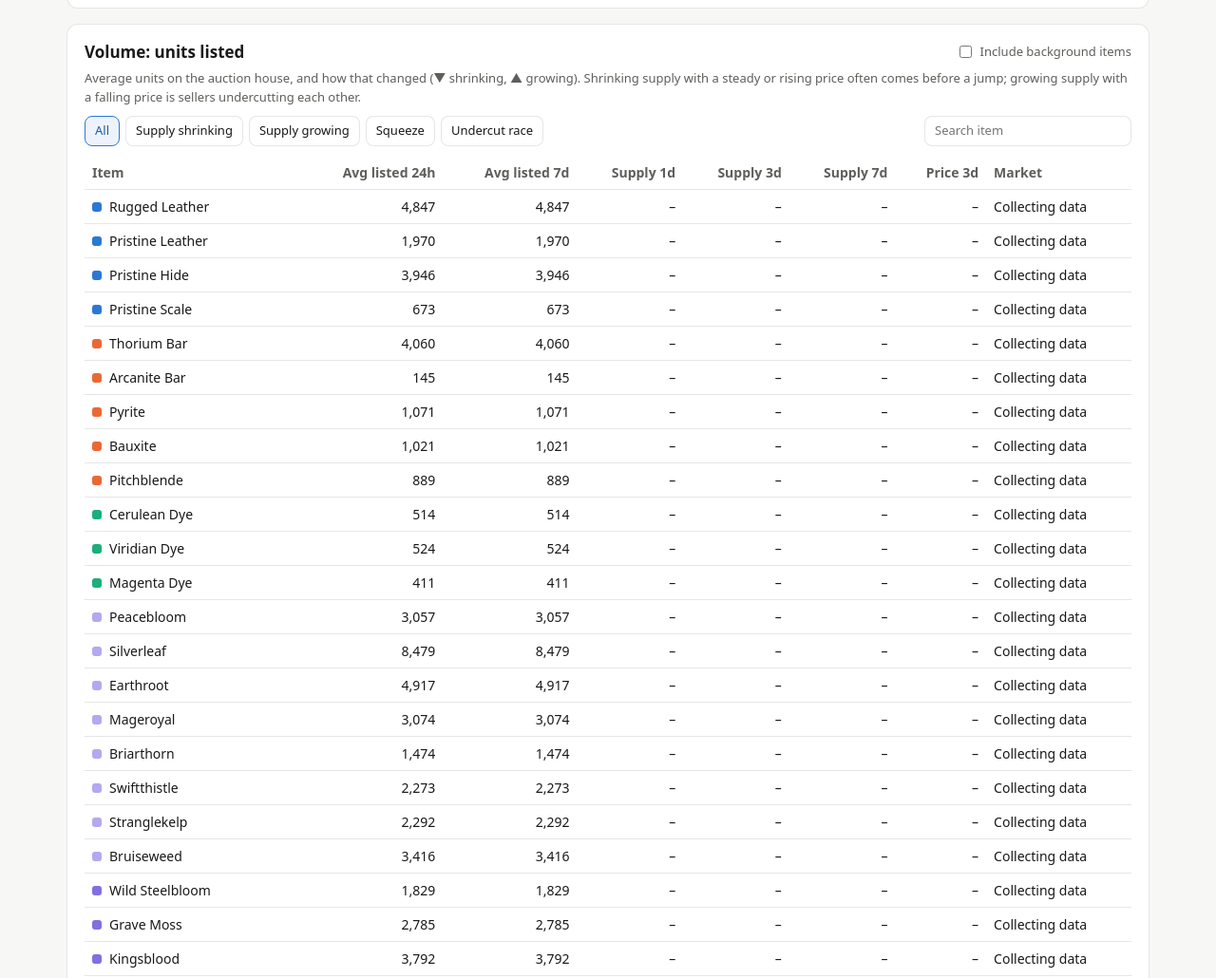
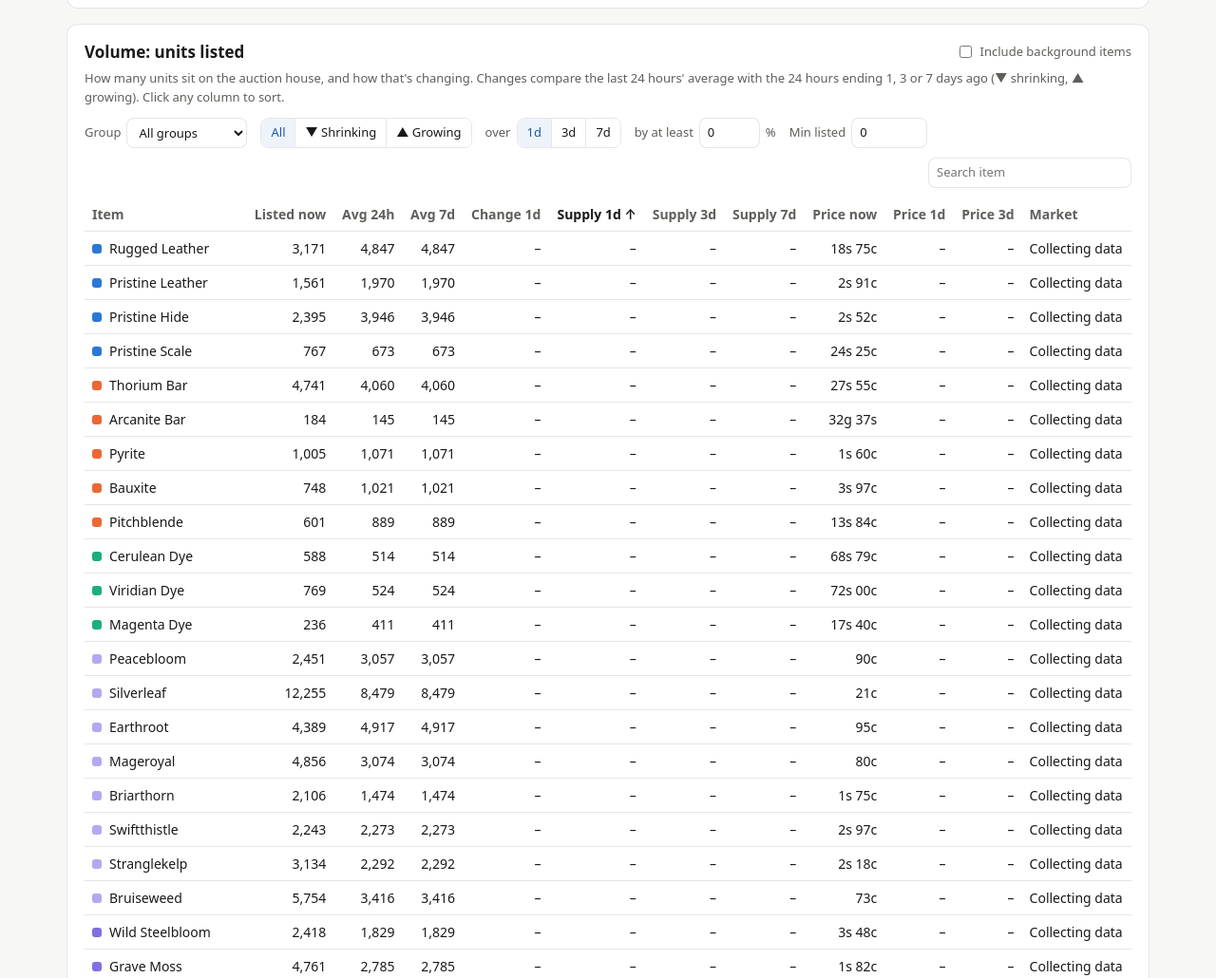
Before and after one commit to TobydracoX/forever-ah-tracker, a plain HTML site: page index.html in a window 1280 px wide. Shown: the part 3195-4225 px from the top of the page at 95% size. Drawn offline with nearby package versions, Linux system fonts and the light colour scheme; no server answers.

Commit message:
Volume table: listed now, unit change, price columns, interactive filters
Group, direction, period, minimum % change, minimum listed, search, and
sort arrows. Removed the Squeeze and Undercut race filter buttons.

Co-Authored-By: Claude Opus 5.5 <noreply@anthropic.com>
Claude-Session: https://claude.ai/code/session_01P8nGxj9WTFVuqzJZTnsgcn

```diff
--- a/index.html
+++ b/index.html
@@ -34,6 +34,14 @@ table{width:100%;border-collapse:collapse;font-size:14px}
 th,td{text-align:right;padding:7px 8px;border-bottom:1px solid var(--border);white-space:nowrap}
 th:first-child,td:first-child{text-align:left}
 #vol td:last-child,#vol th:last-child{text-align:left}
+.vctl{display:flex;flex-wrap:wrap;gap:10px 14px;align-items:center;margin-top:12px;font-size:13px;color:var(--text2)}
+.vctl label{display:inline-flex;align-items:center;gap:6px}
+.vctl input,.vctl select{padding:5px 8px;font-size:13px}
+.seg{display:inline-flex;border:1px solid var(--border);border-radius:8px;overflow:hidden}
+.seg button{border:none;border-radius:0;padding:5px 10px;font-size:13px}
+.seg button+button{border-left:1px solid var(--border)}
+.seg button.on{background:var(--chip);color:var(--chiptext)}
+#vol th.sorted{color:var(--text)}
 th{font-weight:600;color:var(--text2);cursor:pointer;user-select:none}
 tbody tr{cursor:pointer}
 tbody tr:hover{background:var(--bg)}
@@ -134,20 +142,29 @@ tr.group td{background:var(--bg);color:var(--text2);font-weight:600;font-size:13
       <h2 style="margin:0">Volume: units listed</h2>
       <label class="sub" style="display:flex;align-items:center;gap:6px;margin:0"><input type="checkbox" id="volBg"> Include background items</label>
     </div>
-    <p class="sub" style="margin:6px 0 0">Average units on the auction house, and how that changed (▼ shrinking, ▲ growing). Shrinking supply with a steady or rising price often comes before a jump; growing supply with a falling price is sellers undercutting each other.</p>
-    <div class="chips" id="volChips" role="group" aria-label="Filter by market state">
-      <button data-f="" class="on">All</button>
-      <button data-f="shrink">Supply shrinking</button>
-      <button data-f="grow">Supply growing</button>
-      <button data-f="Squeeze">Squeeze</button>
-      <button data-f="Undercut race">Undercut race</button>
-      <input id="volSearch" placeholder="Search item" aria-label="Search item" style="margin-left:auto;padding:5px 10px;font-size:13px">
+    <p class="sub" style="margin:6px 0 0">How many units sit on the auction house, and how that's changing. Changes compare the last 24 hours' average with the 24 hours ending 1, 3 or 7 days ago (▼ shrinking, ▲ growing). Click any column to sort.</p>
+    <div class="vctl">
+      <label>Group <select id="volCat"><option value="">All groups</option></select></label>
+      <span class="seg" id="volDir" role="group" aria-label="Supply direction"><button data-v="" class="on">All</button><button data-v="down">▼ Shrinking</button><button data-v="up">▲ Growing</button></span>
+      <label>over <span class="seg" id="volPer" role="group" aria-label="Period"><button data-v="1" class="on">1d</button><button data-v="3">3d</button><button data-v="7">7d</button></span></label>
+      <label>by at least <input id="volMinPct" type="number" min="0" step="5" value="0" style="width:64px"> %</label>
+      <label>Min listed <input id="volMinQty" type="number" min="0" step="50" value="0" style="width:80px"></label>
+      <input id="volSearch" placeholder="Search item" aria-label="Search item" style="margin-left:auto">
     </div>
     <div class="tablewrap" style="margin-top:10px">
       <table id="vol"><thead><tr>
-        <th data-k="name">Item</th><th data-k="a24">Avg listed 24h</th><th data-k="a7">Avg listed 7d</th>
-        <th data-k="v1">Supply 1d</th><th data-k="v3">Supply 3d</th><th data-k="v7">Supply 7d</th>
-        <th data-k="p3">Price 3d</th><th data-k="state">Market</th>
+        <th data-k="name">Item</th>
+        <th data-k="now" title="Units listed in the latest snapshot">Listed now</th>
+        <th data-k="a24" title="Average units listed over the last 24 hours">Avg 24h</th>
+        <th data-k="a7" title="Average units listed over the last 7 days">Avg 7d</th>
+        <th data-k="d1u" title="Change in average units listed vs the 24 hours before">Change 1d</th>
+        <th data-k="v1" title="% change in average units listed vs 1 day ago">Supply 1d</th>
+        <th data-k="v3" title="% change in average units listed vs 3 days ago">Supply 3d</th>
+        <th data-k="v7" title="% change in average units listed vs 7 days ago">Supply 7d</th>
+        <th data-k="pnow" title="Lowest buyout in the latest snapshot">Price now</th>
+        <th data-k="p1" title="% change in average lowest price vs 1 day ago">Price 1d</th>
+        <th data-k="p3" title="% change in average lowest price vs 3 days ago">Price 3d</th>
+        <th data-k="state" title="Supply and price direction over 3 days (1 day while history is short)">Market</th>
       </tr></thead><tbody></tbody></table>
     </div>
     <p class="sub" id="volNote" style="margin-top:8px"></p>
@@ -213,7 +230,7 @@ function money(c) {
   if (s) return s + 's ' + String(cp).padStart(2, '0') + 'c';
   return cp + 'c';
 }
-const pct = v => v === null || isNaN(v) ? '–' : (v > 0 ? '+' : '') + Math.round(v * 100) + '%';
+const pct = v => { if (v === null || v === undefined || isNaN(v)) return '–'; const r = Math.round(v * 100); return (r > 0 ? '+' : '') + r + '%'; };
 const median = a => { const b = a.filter(x => x !== null && !isNaN(x)).sort((x, y) => x - y); if (!b.length) return null; const m = b.length >> 1; return b.length % 2 ? b[m] : (b[m - 1] + b[m]) / 2; };
 const fmtDate = t => new Date(t).toLocaleDateString(undefined, {month: 'short', day: 'numeric'});
 const fmtTime = t => new Date(t).toLocaleString(undefined, {month: 'short', day: 'numeric', hour: 'numeric', minute: '2-digit'});
@@ -431,15 +448,17 @@ function drawCraft() {
 }
 
 // ---------- volume table ----------
-let VOL_SORT = {k: 'v1', dir: 1}, VOL_F = '', BG_LOADED = false;
+let VOL_SORT = {k: 'v1', dir: 1}, VOL_DIR = '', VOL_PER = 1, BG_LOADED = false;
 function avgIn(rows, a, b, key) { const v = rows.filter(r => r.t > a && r.t <= b && r[key] !== null).map(r => r[key]); return v.length ? v.reduce((x, y) => x + y, 0) / v.length : null; }
 function volStats(name) {
   const rows = DATA[name]; if (!rows || !rows.length) return null;
-  const now = rows[rows.length - 1].t;
+  const last = rows[rows.length - 1], now = last.t;
+  const lastPriced = [...rows].reverse().find(r => r.min !== null);
   const a24 = avgIn(rows, now - DAY, now, 'qty'), a7 = avgIn(rows, now - 7 * DAY, now, 'qty');
   const enough = rows[0].t <= now - DAY * 0.9;
-  const ch = (days, key) => { const cur = avgIn(rows, now - DAY, now, key), old = avgIn(rows, now - (days + 1) * DAY, now - days * DAY, key);
-    return cur !== null && old ? cur / old - 1 : null; };
+  const prevAvg = (days, key) => avgIn(rows, now - (days + 1) * DAY, now - days * DAY, key);
+  const ch = (days, key) => { const cur = avgIn(rows, now - DAY, now, key), old = prevAvg(days, key); return cur !== null && old ? cur / old - 1 : null; };
+  const p24 = prevAvg(1, 'qty');
   const v1 = ch(1, 'qty'), v3 = ch(3, 'qty'), v7 = ch(7, 'qty'), p1 = ch(1, 'min'), p3 = ch(3, 'min');
   const sv = v3 ?? v1, pv = p3 ?? p1;
   let state = enough ? 'Steady' : 'Collecting data';
@@ -449,46 +468,65 @@ function volStats(name) {
     else if (sv >= 0.10 && pv <= -0.03) state = 'Undercut race';
     else if (sv >= 0.10) state = 'Sellers chasing price';
   }
-  return {name, a24, a7, v1, v3, v7, p3: p3 ?? p1, state};
+  return {name, now: last.qty, a24, a7, d1u: a24 !== null && p24 !== null ? a24 - p24 : null, v1, v3, v7,
+    pnow: lastPriced ? lastPriced.min : null, p1, p3, state};
 }
-const STATE_CLASS = {'Squeeze': 'up', 'Undercut race': 'down', 'Sellers backing off': '', 'Sellers chasing price': ''};
+const STATE_CLASS = {'Squeeze': 'up', 'Undercut race': 'down'};
 async function loadBackground() {
   if (BG_LOADED) return; BG_LOADED = true;
   for (const m of M.months) { try { const r = await fetch('data/prices-bg/' + m + '.csv?v=' + Date.now()); if (r.ok) parseCSV(await r.text()); } catch {} }
   for (const k in DATA) DATA[k].sort((a, b) => a.t - b.t);
 }
+function volGroups(bg) {
+  const g = {...M.categories};
+  if (bg) for (const [c, n] of Object.entries(M.background_categories || {})) g['Background: ' + c] = n;
+  return g;
+}
+function fillVolCats() {
+  const sel = $('#volCat'), keep = sel.value, bg = $('#volBg').checked;
+  sel.innerHTML = '<option value="">All groups</option>';
+  for (const c of Object.keys(volGroups(bg))) { const o = document.createElement('option'); o.value = o.textContent = c; sel.append(o); }
+  sel.value = [...sel.options].some(o => o.value === keep) ? keep : '';
+}
 async function drawVol() {
   const bg = $('#volBg').checked;
   if (bg) await loadBackground();
-  let names = Object.values(M.categories).flat();
-  if (bg) names = names.concat(Object.values(M.background_categories || {}).flat());
+  const groups = volGroups(bg), cat = $('#volCat').value;
+  let names = cat ? (groups[cat] || []) : Object.values(groups).flat();
   names = [...new Set(names)];
   const q = $('#volSearch').value.trim().toLowerCase();
+  const minPct = (+$('#volMinPct').value || 0) / 100, minQty = +$('#volMinQty').value || 0;
+  const key = 'v' + VOL_PER;
   let list = names.map(volStats).filter(Boolean);
   if (q) list = list.filter(r => r.name.toLowerCase().includes(q));
-  if (VOL_F === 'shrink') list = list.filter(r => (r.v1 ?? 0) < 0);
-  else if (VOL_F === 'grow') list = list.filter(r => (r.v1 ?? 0) > 0);
-  else if (VOL_F) list = list.filter(r => r.state === VOL_F);
+  if (minQty) list = list.filter(r => (r.a24 ?? r.now) >= minQty);
+  if (VOL_DIR === 'down') list = list.filter(r => r[key] !== null && r[key] <= -minPct && r[key] < 0);
+  else if (VOL_DIR === 'up') list = list.filter(r => r[key] !== null && r[key] >= minPct && r[key] > 0);
+  else if (minPct) list = list.filter(r => r[key] !== null && Math.abs(r[key]) >= minPct);
   const {k, dir} = VOL_SORT;
   list.sort((a, b) => { const x = a[k], y = b[k]; if (x === y) return 0; if (x === null || x === undefined) return 1; if (y === null || y === undefined) return -1; return (x > y ? 1 : -1) * dir; });
+  document.querySelectorAll('#vol th').forEach(th => { const base = th.dataset.label || (th.dataset.label = th.textContent); th.classList.toggle('sorted', th.dataset.k === k); th.textContent = base + (th.dataset.k === k ? (dir > 0 ? ' ↑' : ' ↓') : ''); });
   const tb = $('#vol tbody'); tb.innerHTML = '';
   const shown = new Set(Object.values(M.categories).flat());
-  const num = v => v === null ? '–' : Math.round(v).toLocaleString();
-  const cls = v => v === null ? '' : v < 0 ? 'down' : v > 0 ? 'up' : '';
+  const num = v => v === null || v === undefined ? '–' : Math.round(v).toLocaleString();
+  const signed = v => v === null ? '–' : (v > 0 ? '+' : v < 0 ? '−' : '') + Math.abs(Math.round(v)).toLocaleString();
+  const arrow = v => v === null ? '–' : (v < 0 ? '▼ ' : v > 0 ? '▲ ' : '') + Math.abs(Math.round(v * 100)) + '%';
+  const cls = v => v === null || Math.round(v * 100) === 0 ? '' : v < 0 ? 'down' : 'up';
   for (const r of list) {
     const tr = document.createElement('tr');
-    const arrow = v => v === null ? '–' : (v < 0 ? '▼ ' : v > 0 ? '▲ ' : '') + Math.abs(Math.round(v * 100)) + '%';
-    const cells = [r.name, num(r.a24), num(r.a7), arrow(r.v1), arrow(r.v3), arrow(r.v7), pct(r.p3), r.state];
+    const cells = [r.name, num(r.now), num(r.a24), num(r.a7), signed(r.d1u), arrow(r.v1), arrow(r.v3), arrow(r.v7), money(r.pnow), pct(r.p1), pct(r.p3), r.state];
     cells.forEach((c, i) => { const td = document.createElement('td'); td.textContent = c;
-      if (i === 0) { const cat = catOf(r.name); if (cat) td.prepend(dotEl(cat)); else { const d = document.createElement('span'); d.className = 'dot'; d.style.background = 'transparent'; d.style.border = '1px solid var(--muted)'; td.prepend(d); } }
-      if (i === 6) td.className = cls(r.p3);
-      if (i === 7) td.className = STATE_CLASS[r.state] || '';
+      if (i === 0) { const ct = catOf(r.name); if (ct) td.prepend(dotEl(ct)); else { const d = document.createElement('span'); d.className = 'dot'; d.style.background = 'transparent'; d.style.border = '1px solid var(--muted)'; td.prepend(d); } }
+      if (i === 9) td.className = cls(r.p1);
+      if (i === 10) td.className = cls(r.p3);
+      if (i === 11) td.className = STATE_CLASS[r.state] || '';
       tr.append(td); });
     if (shown.has(r.name)) tr.onclick = () => { CUR = r.name; $('#item').value = r.name; draw(); window.scrollTo({top: 0, behavior: 'smooth'}); };
     else tr.style.cursor = 'default';
     tb.append(tr);
   }
-  $('#volNote').textContent = list.length + ' items. Supply changes compare the last 24 hours\' average with the same 24 hours 1, 3 or 7 days earlier, so hourly noise is smoothed out. Columns fill in as history builds. Background items (hollow dot) have no chart yet.';
+  if (!list.length) { const tr = document.createElement('tr'); const td = document.createElement('td'); td.colSpan = 12; td.className = 'sub'; td.style.textAlign = 'left'; td.textContent = 'No items match these filters.'; tr.append(td); tb.append(tr); }
+  $('#volNote').textContent = list.length + ' items. Change columns fill in as history builds (1d after a day, 3d after three, 7d after a week). Hollow dots are background items, which have no chart yet.';
 }
 
 // ---------- order book heatmap ----------
@@ -665,8 +703,11 @@ async function init() {
   $('#book').addEventListener('mousemove', bookHover);
   $('#book').addEventListener('mouseleave', () => $('#bookTip').style.display = 'none');
   addEventListener('resize', paintBook);
-  document.querySelectorAll('#volChips button').forEach(b => b.onclick = () => { VOL_F = b.dataset.f; document.querySelectorAll('#volChips button').forEach(x => x.classList.toggle('on', x === b)); drawVol(); });
-  $('#volSearch').oninput = drawVol; $('#volBg').onchange = drawVol;
+  const seg = (id, set) => document.querySelectorAll(id + ' button').forEach(b => b.onclick = () => { set(b.dataset.v); document.querySelectorAll(id + ' button').forEach(x => x.classList.toggle('on', x === b)); drawVol(); });
+  seg('#volDir', v => VOL_DIR = v); seg('#volPer', v => VOL_PER = +v);
+  fillVolCats();
+  $('#volSearch').oninput = drawVol; $('#volMinPct').oninput = drawVol; $('#volMinQty').oninput = drawVol; $('#volCat').onchange = drawVol;
+  $('#volBg').onchange = () => { fillVolCats(); drawVol(); };
   document.querySelectorAll('#vol th').forEach(th => th.onclick = () => { const k = th.dataset.k; VOL_SORT = {k, dir: VOL_SORT.k === k ? -VOL_SORT.dir : (k === 'name' || k === 'state' ? 1 : -1)}; drawVol(); });
   document.querySelectorAll('#ranges button').forEach(b => b.onclick = () => {
     RANGE = +b.dataset.r; document.querySelectorAll('#ranges button').forEach(x => x.classList.toggle('on', x === b)); draw(); });
```
